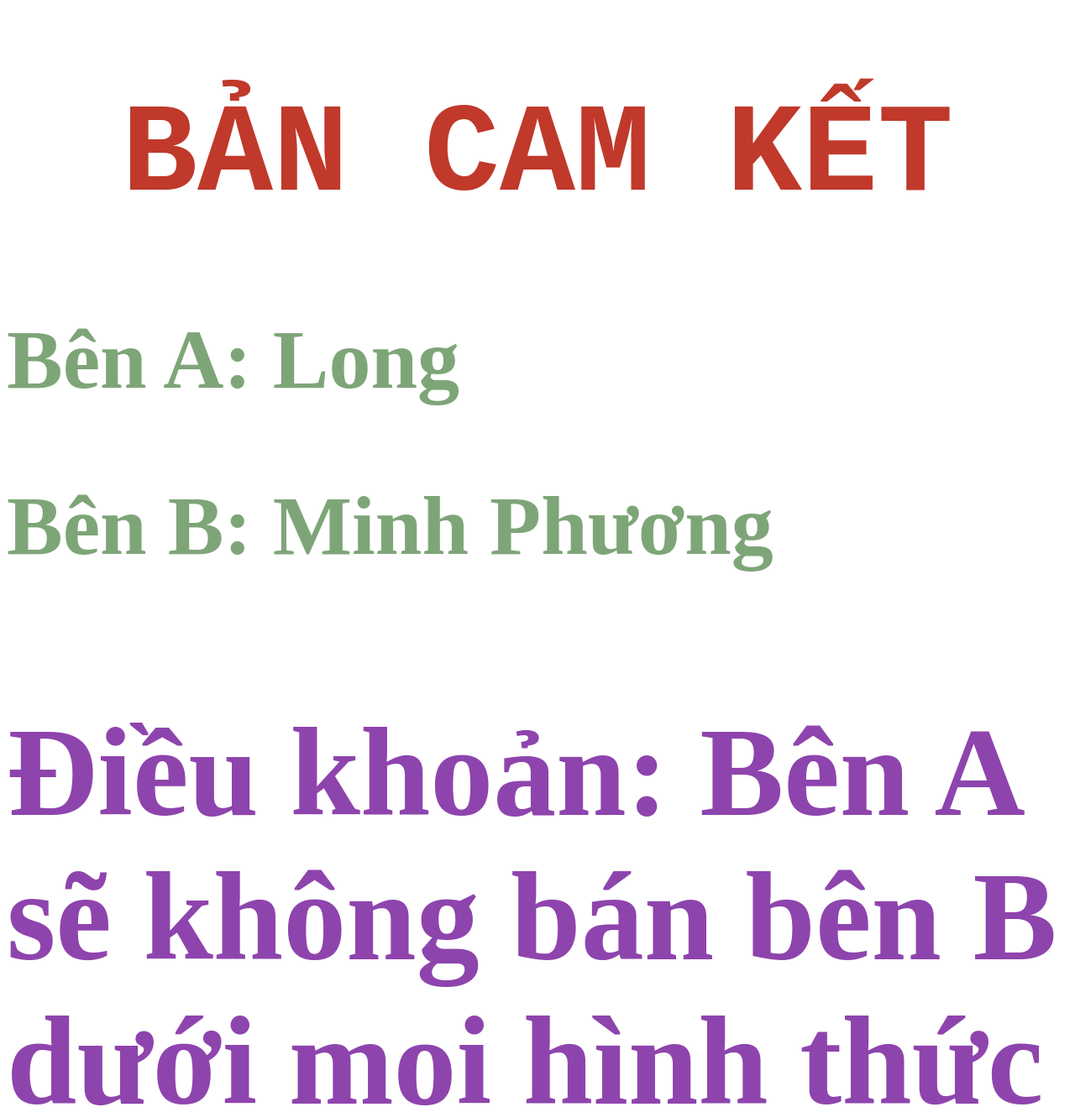
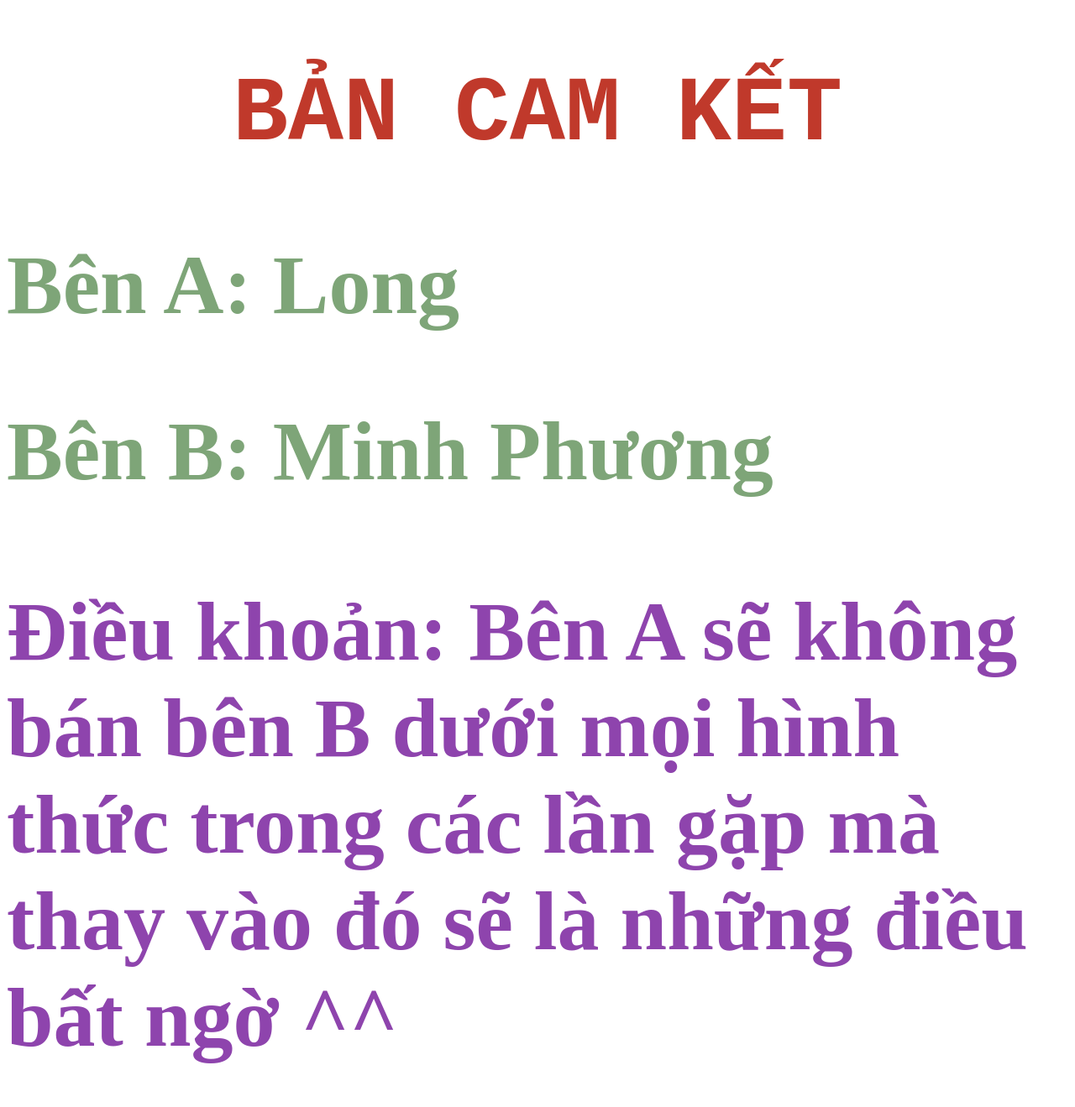
Before and after one commit to Poseidon808/Poseidon808.github.io, a plain HTML site: page index.html in a window 1280 px wide. Shown: the top 1319 px of the page at 84% size. Drawn offline with Linux system fonts and the light colour scheme.

Commit message:
Update index.html

```diff
--- a/index.html
+++ b/index.html
@@ -9,7 +9,7 @@
                 font-family: monospace;
                 font-weight: bold;
                 text-align: center;
-                font-size: 150px;
+                font-size: 110px;
                 color: #C0392B;
             }
             h2 {
@@ -21,7 +21,7 @@
             h3 {
                 font-family: gotham;
                 color: #8E44AD;
-                font-size: 150px;
+                font-size: 100px;
             }
 
             #to {
```
